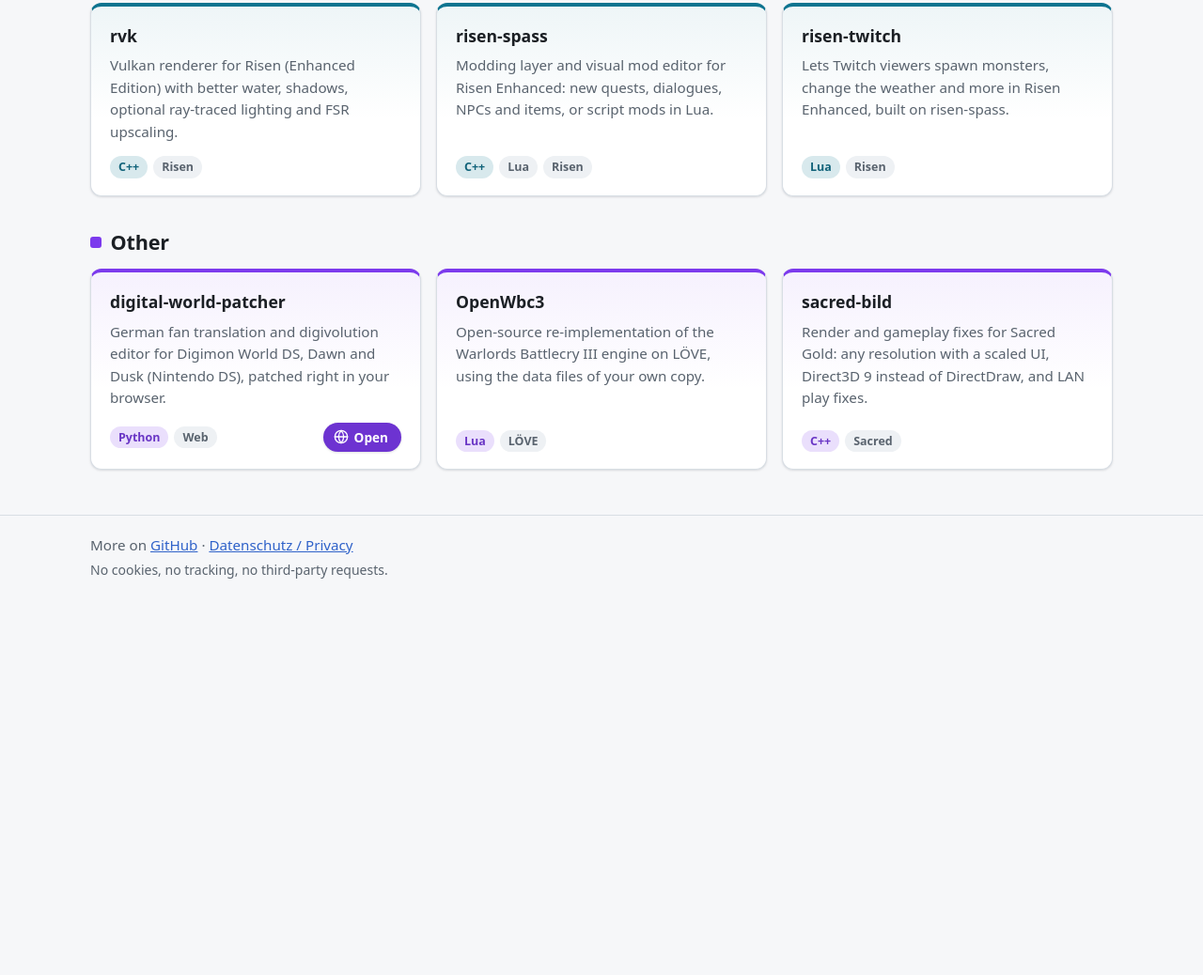
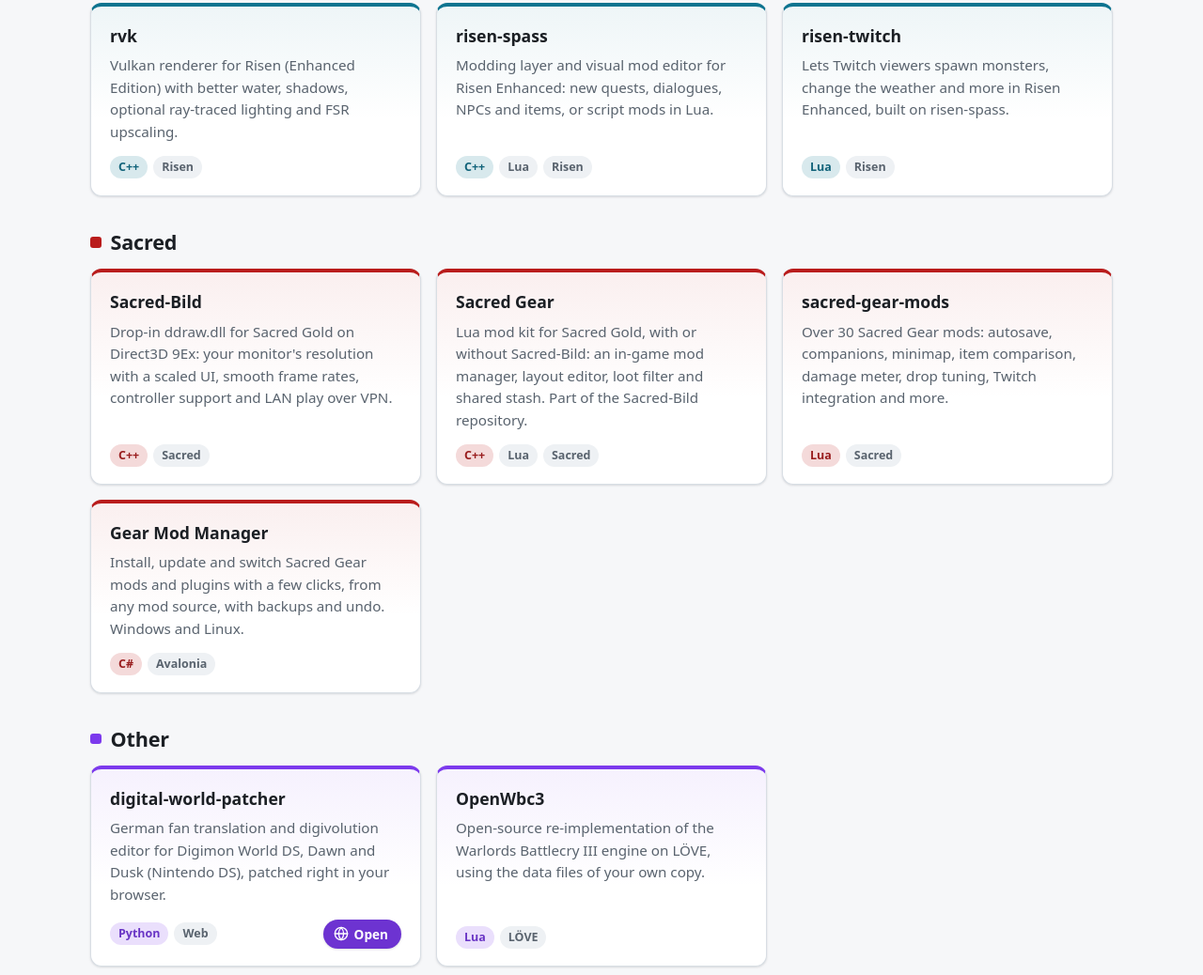
Before and after one commit to kirides/kirides.github.io, a plain HTML site: page site/index.html in a window 1280 px wide. Shown: the part 1498-2536 px from the top of the page at 94% size. Before the commit the page ends 2160 px from the top, so only its background shows below. Drawn offline with Linux system fonts and the light colour scheme.

Commit message:
Merge pull request #1 from kirides/claude/project-thread-2xs63s
Add a Sacred section to the Gaming tab

```diff
--- a/site/index.html
+++ b/site/index.html
@@ -108,6 +108,30 @@
         </li>
       </ul>
 
+      <h3 class="game theme-sacred" id="sacred">Sacred</h3>
+      <ul class="cards theme-sacred">
+        <li class="card">
+          <h5><a href="https://github.com/kirides/sacred-bild">Sacred-Bild</a></h5>
+          <p>Drop-in ddraw.dll for Sacred Gold on Direct3D 9Ex: your monitor's resolution with a scaled UI, smooth frame rates, controller support and LAN play over VPN.</p>
+          <ul class="tags"><li>C++</li><li>Sacred</li></ul>
+        </li>
+        <li class="card">
+          <h5><a href="https://github.com/kirides/sacred-bild/blob/main/docs/Gear.md">Sacred Gear</a></h5>
+          <p>Lua mod kit for Sacred Gold, with or without Sacred-Bild: an in-game mod manager, layout editor, loot filter and shared stash. Part of the Sacred-Bild repository.</p>
+          <ul class="tags"><li>C++</li><li>Lua</li><li>Sacred</li></ul>
+        </li>
+        <li class="card">
+          <h5><a href="https://github.com/kirides/sacred-gear-mods">sacred-gear-mods</a></h5>
+          <p>Over 30 Sacred Gear mods: autosave, companions, minimap, item comparison, damage meter, drop tuning, Twitch integration and more.</p>
+          <ul class="tags"><li>Lua</li><li>Sacred</li></ul>
+        </li>
+        <li class="card">
+          <h5><a href="https://github.com/kirides/sacred-mod-manager">Gear Mod Manager</a></h5>
+          <p>Install, update and switch Sacred Gear mods and plugins with a few clicks, from any mod source, with backups and undo. Windows and Linux.</p>
+          <ul class="tags"><li>C#</li><li>Avalonia</li></ul>
+        </li>
+      </ul>
+
       <h3 class="game theme-other" id="other">Other</h3>
       <ul class="cards theme-other">
         <li class="card">
@@ -122,11 +146,6 @@
           <h5><a href="https://github.com/kirides/OpenWbc3">OpenWbc3</a></h5>
           <p>Open-source re-implementation of the Warlords Battlecry III engine on LÖVE, using the data files of your own copy.</p>
           <ul class="tags"><li>Lua</li><li>LÖVE</li></ul>
-        </li>
-        <li class="card">
-          <h5><a href="https://github.com/kirides/sacred-bild">sacred-bild</a></h5>
-          <p>Render and gameplay fixes for Sacred Gold: any resolution with a scaled UI, Direct3D 9 instead of DirectDraw, and LAN play fixes.</p>
-          <ul class="tags"><li>C++</li><li>Sacred</li></ul>
         </li>
       </ul>
     </section>
--- a/site/style.css
+++ b/site/style.css
@@ -12,6 +12,7 @@
   --radius: 12px;
   --gothic: #b45309;
   --risen: #0e7490;
+  --sacred: #b91c1c;
   --other: #7c3aed;
   --tooling: #15803d;
   --hero-a: #dbe6ff;
@@ -33,6 +34,7 @@
     --shadow-hover: 0 6px 18px rgb(0 0 0 / 50%);
     --gothic: #f5a524;
     --risen: #2dd4bf;
+    --sacred: #f87171;
     --other: #b197fc;
     --tooling: #4ade80;
     --hero-a: #16213d;
@@ -170,6 +172,7 @@ a { color: var(--accent); }
 /* Per-group accent colours */
 .theme-gothic  { --c: var(--gothic); }
 .theme-risen   { --c: var(--risen); }
+.theme-sacred  { --c: var(--sacred); }
 .theme-other   { --c: var(--other); }
 .theme-tooling { --c: var(--tooling); }
 .group[class*="theme-"] { color: var(--c); }
```
